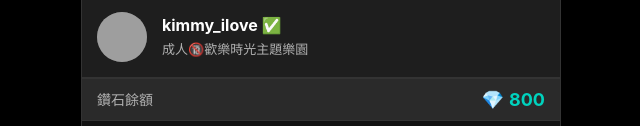
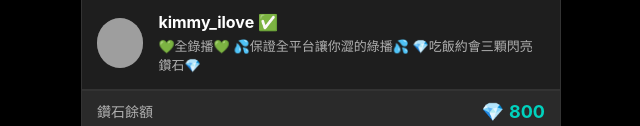
Before and after one commit to swagKen/Interactive-LP_demo, a plain HTML site: page index.html in a window 1280 px wide. Shown: the part 333-459 px from the top of the page, without its empty margins (319-959 px from the left). Drawn offline with Linux system fonts and the light colour scheme; grey boxes are pictures that could not be loaded.

Commit message:
Update index.html

```diff
--- a/index.html
+++ b/index.html
@@ -412,7 +412,7 @@
         </div>
         <div class="profile-info">
             <h3 id="streamerName">kimmy_ilove <span>✅</span></h3>
-            <p id="streamerBio">成人🔞歡樂時光主題樂園</p>
+            <p id="streamerBio">💚全錄播💚 💦保證全平台讓你澀的綠播💦 💎吃飯約會三顆閃亮鑽石💎</p>
         </div>
     </div>
 
```
